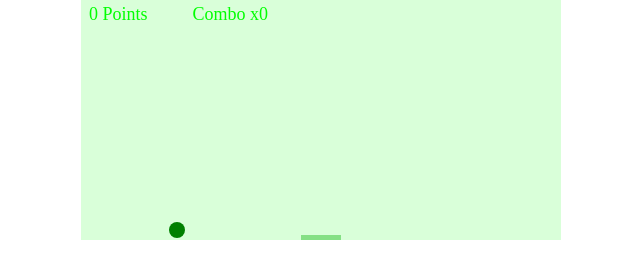
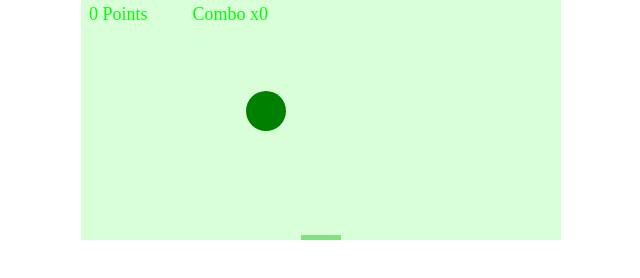
Before and after one commit to 2502-feb25-java-org/Jacky_Project0, a plain HTML site: page Project0.5.html in a window 1280 px wide. Shown: the whole page, without its empty margins (319-959 px from the left). Drawn offline with Linux system fonts and the light colour scheme.

Commit message:
game_rand_update

```diff
--- a/Project0.5.html
+++ b/Project0.5.html
@@ -13,7 +13,7 @@
 
     <script>
         var canvas = document.getElementById("myCanvas");
-        var ballRadius = 8;
+        var ballRadius = Math.ceil((Math.random()*20)+1);
         var x = canvas.width/2;
         var y = canvas.height-30;
         var paddleHeight = 5;
```
